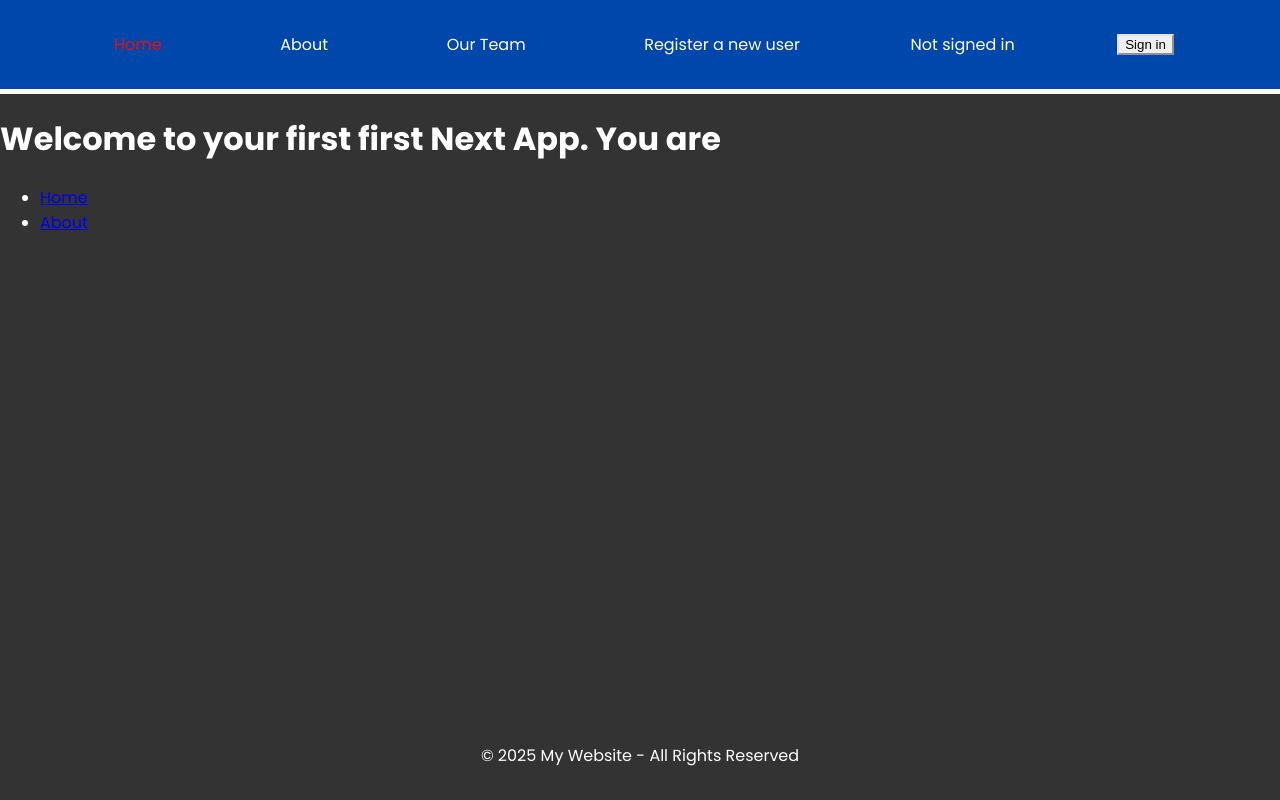
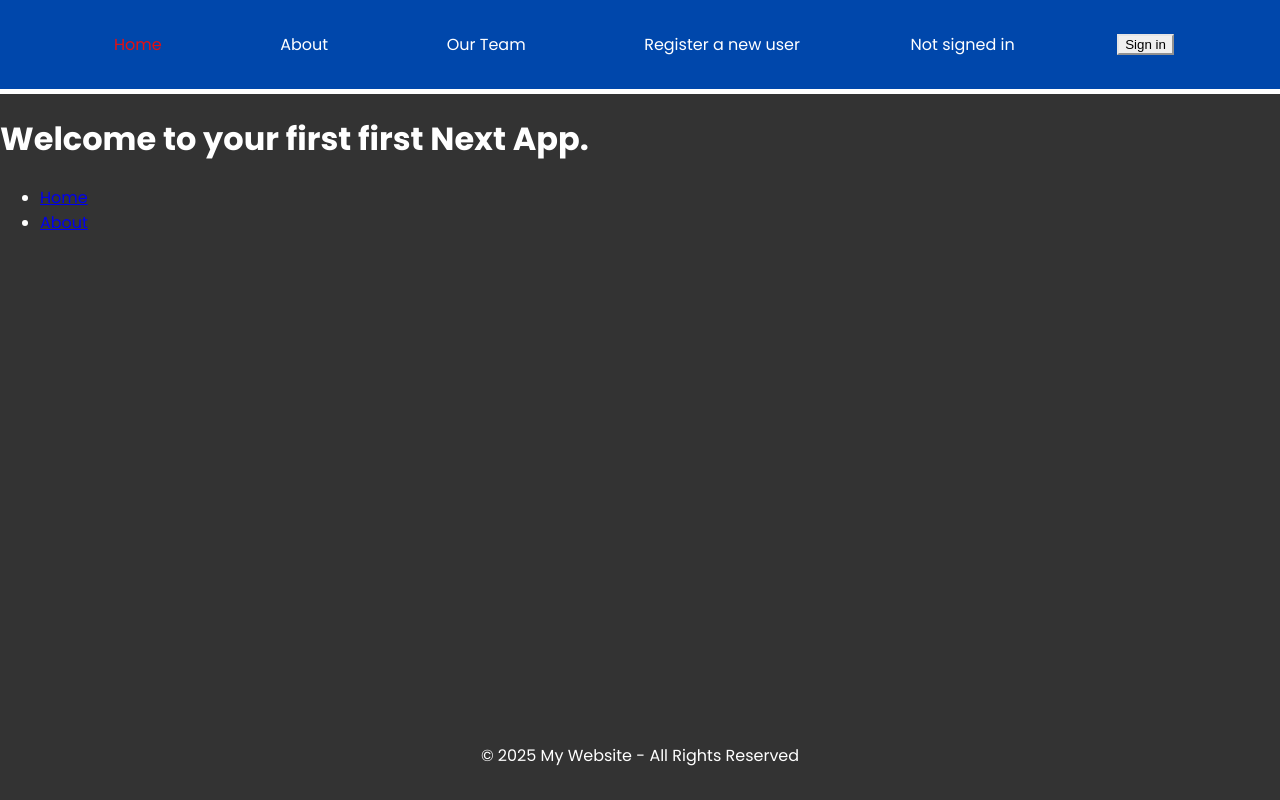
Before and after one commit to joefredgreenwood/PremierLeaguePredictor, a Next.js app: page / in a window 1280 px wide. Built offline with nearby package versions, Linux system fonts and the light colour scheme; no server answers.

Commit message:
minor improvements

```diff
--- a/app/globals.css
+++ b/app/globals.css
@@ -323,20 +323,16 @@ body {
     transition: background-color 0.3s ease;
 }
 
-.vertical-form button:hover {
-    background-color: #0058b7;
-}
-
 .vertical-form button:disabled {
   color: #0058b7;
   background-color: blueviolet;
+  cursor: not-allowed;
 }
 
 .vertical-form button.disabled:hover {
   color: #0058b7;
   background-color: blueviolet;
   cursor: not-allowed;
-
 }
 
 /* Ensure full viewport height */
--- a/app/page.tsx
+++ b/app/page.tsx
@@ -11,9 +11,7 @@ const HomePage = async () => {
   // logger.info("This is a log");
   return (
     <div>
-      <h1>
-        Welcome {name} to your first first Next App. You are {height}
-      </h1>
+      <h1>Welcome {name} to your first first Next App.</h1>
       <ul>
         <li>
           <Link href="/">Home</Link>
--- a/app/register-user/page.tsx
+++ b/app/register-user/page.tsx
@@ -75,6 +75,10 @@ export default function RegisterUserTanstack() {
             ? error?.message
             : "Registration failed. Please try again."
         );
+        toast("Error adding user", {
+          description: `User could not be added due to ${errorMessage}`,
+        });
+        return;
       }
 
       toast("User has been added to the database", {
--- a/lib/mongodb.ts
+++ b/lib/mongodb.ts
@@ -9,7 +9,7 @@ const uri = process.env.MONGODB_URI;
 // Connect to the Database once, this is exported as it needs to be called from somewhere to
 // ensure it exists
 const MongoConnectionPromise = mongoose.connect(uri, {
-  dbName: "BlackJack-Application",
+  dbName: "my-database",
 });
 
 export default MongoConnectionPromise;
```
